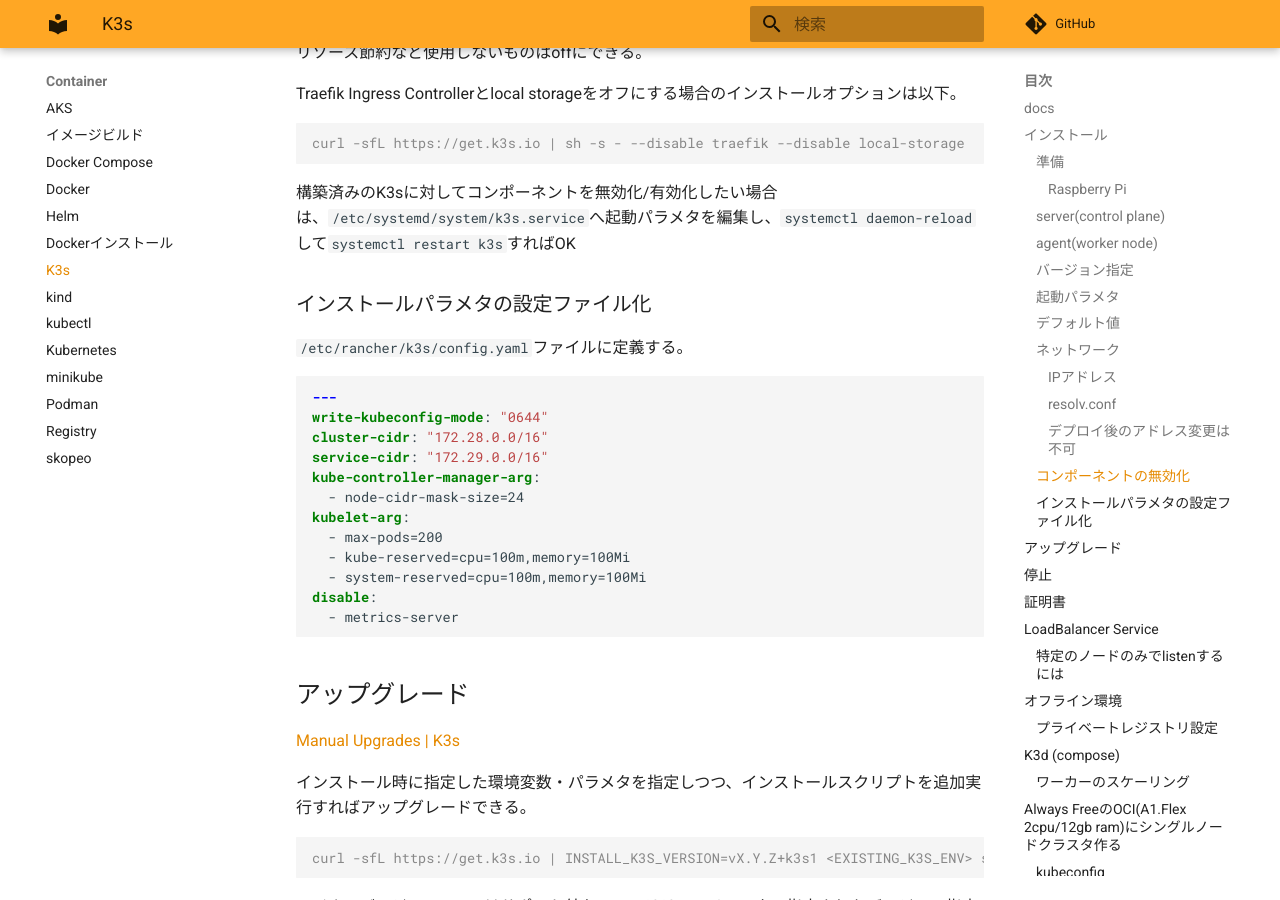
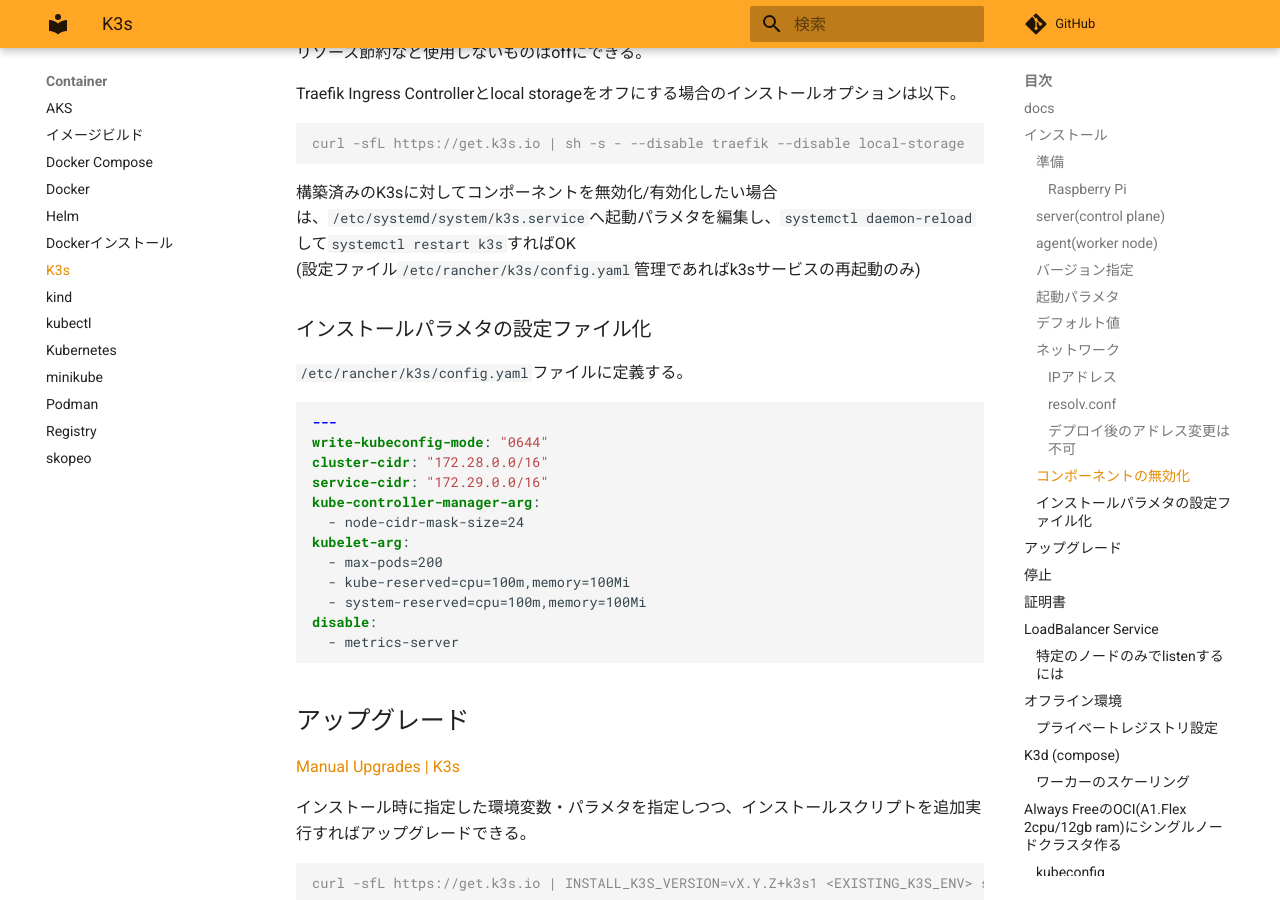
Before and after one commit to zaki-lknr/docs, an MkDocs documentation site: the page built from docs/Container/k3s.md, in a window 1280 px wide and 900 px high, scrolled down 2717 px. Built offline with MkDocs 1.6.1 and Material for MkDocs 9.7.7, drawn with Linux system fonts in a browser that asks for light colours; comment, search, counter and statistics services are not loaded.

Commit message:
add: container/k3s: コンポーネントon/offの設定ファイル管理の場合を補足

````diff
--- a/docs/Container/k3s.md
+++ b/docs/Container/k3s.md
@@ -115,6 +115,7 @@ curl -sfL https://get.k3s.io | sh -s - --disable traefik --disable local-storage
 ```
 
 構築済みのK3sに対してコンポーネントを無効化/有効化したい場合は、`/etc/systemd/system/k3s.service`へ起動パラメタを編集し、`systemctl daemon-reload`して`systemctl restart k3s`すればOK
+(設定ファイル`/etc/rancher/k3s/config.yaml`管理であればk3sサービスの再起動のみ)
 
 ### インストールパラメタの設定ファイル化
 
````
